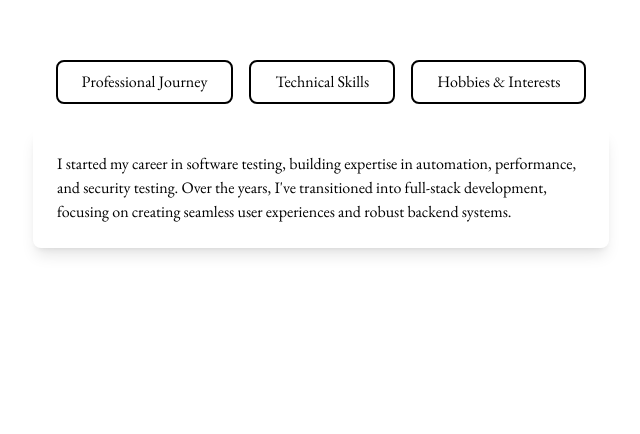
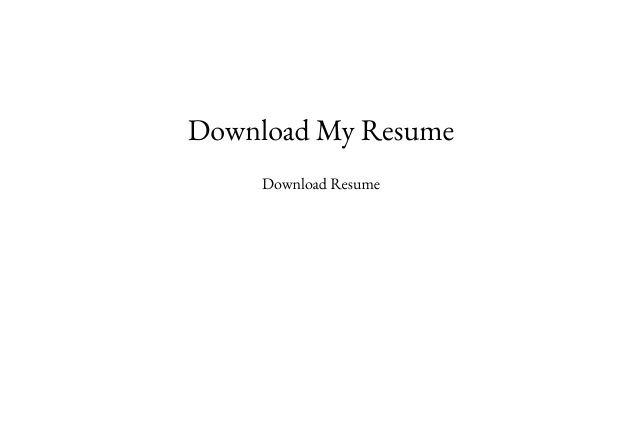
Before and after one commit to konraddrozdyk/react-portfolio, a React (Vite) app: page / in a window 1280 px wide. Shown: the part 1846-2280 px from the top of the page, without its empty margins (319-959 px from the left). Built offline with nearby package versions, Linux system fonts and the light colour scheme.

Commit message:
Removed additional info in 'AboutMe' component because it is not currently relevant

```diff
--- a/src/components/AboutMe.tsx
+++ b/src/components/AboutMe.tsx
@@ -1,28 +1,28 @@
-import { useState } from "react";
+// import { useState } from "react";
 
 const AboutMe: React.FC = () => {
-  const [activeTab, setActiveTab] = useState("journey");
+  // const [activeTab, setActiveTab] = useState("journey");
 
-  const tabs = [
-    {
-      id: "journey",
-      label: "Professional Journey",
-      content:
-        "I started my career in software testing, building expertise in automation, performance, and security testing. Over the years, I've transitioned into full-stack development, focusing on creating seamless user experiences and robust backend systems.",
-    },
-    {
-      id: "skills",
-      label: "Technical Skills",
-      content:
-        "Proficient in .NET, React, Tailwind CSS, Selenium, and REST API development. Adept at integrating test automation strategies into CI/CD pipelines to enhance software quality and delivery speed.",
-    },
-    {
-      id: "hobbies",
-      label: "Hobbies & Interests",
-      content:
-        "When I'm not coding, I enjoy exploring nature through hiking, capturing moments through photography, and diving into sci-fi novels. I also have a passion for learning new technologies and participating in hackathons.",
-    },
-  ];
+  // const tabs = [
+  //   {
+  //     id: "journey",
+  //     label: "Professional Journey",
+  //     content:
+  //       "I started my career in software testing, building expertise in automation, performance, and security testing. Over the years, I've transitioned into full-stack development, focusing on creating seamless user experiences and robust backend systems.",
+  //   },
+  //   {
+  //     id: "skills",
+  //     label: "Technical Skills",
+  //     content:
+  //       "Proficient in .NET, React, Tailwind CSS, Selenium, and REST API development. Adept at integrating test automation strategies into CI/CD pipelines to enhance software quality and delivery speed.",
+  //   },
+  //   {
+  //     id: "hobbies",
+  //     label: "Hobbies & Interests",
+  //     content:
+  //       "When I'm not coding, I enjoy exploring nature through hiking, capturing moments through photography, and diving into sci-fi novels. I also have a passion for learning new technologies and participating in hackathons.",
+  //   },
+  // ];
 
   return (
     <section id="about" className="flex flex-col">
@@ -64,7 +64,7 @@ const AboutMe: React.FC = () => {
         </div>
       </div>
 
-      <div className="flex justify-center items-center p-8 w-7/10 h-screen">
+      {/* <div className="flex justify-center items-center p-8 w-7/10 h-screen">
         <div className="flex flex-col items-center w-full">
           <div className="flex space-x-4 mb-6">
             {tabs.map((tab) => (
@@ -83,7 +83,7 @@ const AboutMe: React.FC = () => {
             {tabs.find((tab) => tab.id === activeTab)?.content}
           </div>
         </div>
-      </div>
+      </div> */}
     </section>
   );
 };
```
